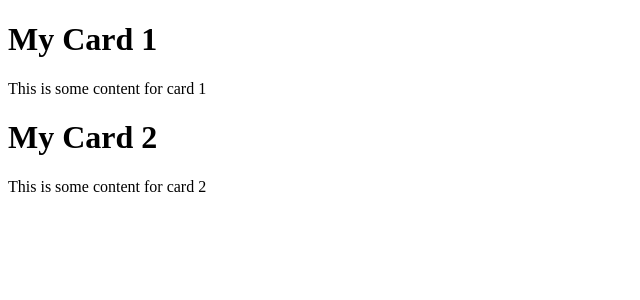
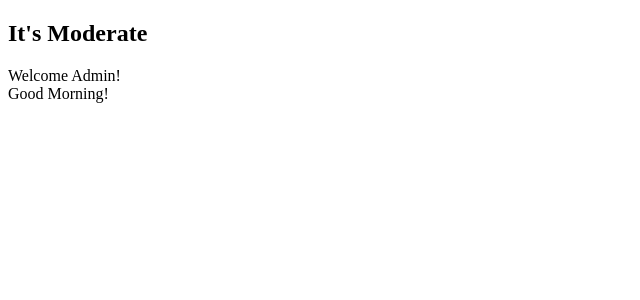
Before and after one commit to Adryel0713/Vite-React, a React (Vite) app: page / in a window 1280 px wide. Shown: the top 300 px of the page, without its empty margins (0-640 px from the left). Built offline with nearby package versions, Linux system fonts and the light colour scheme.

Commit message:
exercise_5

```diff
--- a/src/App.jsx
+++ b/src/App.jsx
@@ -1,23 +1,14 @@
-// import Person from "./Components/Person"
-// import Product from "./Components/Product"
-
-import Card from "./Components/Card"
+import Greeting from "./Components/Greeting"
+import UserStatus from "./Components/UserStatus"
+import Weather from "./Components/Weather"
 
 const App = () => {
   return (
-    <div>
-      {/* <Person name="Adryel" age={22}/>
-      <Product name="cadeira" price={125.00}/> */}
-
-      <Card>
-        <h1>My Card 1</h1>
-        <p>This is some content for card 1</p>
-      </Card>
-      <Card>
-        <h1>My Card 2</h1>
-        <p>This is some content for card 2</p>
-      </Card>
-    </div>
+    <section>
+      <Weather temperature={25.5}/>
+      <UserStatus/>
+      <Greeting timeOfDay="Morning"/>
+    </section>
   )
 }
 
--- a/src/Components/Card.jsx
+++ /dev/null
@@ -1,13 +0,0 @@
-// const Card = (props) => {
-//   return (
-//     <div>{props.children}</div>
-//   )
-// }
-
-const Card = ({children}) => {
-  return (
-    <div>{children}</div>
-  )
-}
-
-export default Card
--- /dev/null
+++ b/src/Components/Greeting.jsx
@@ -0,0 +1,12 @@
+const Greeting = (props) => {
+
+    const timeOfDay = props.timeOfDay;
+
+  return (
+    <div>
+        {timeOfDay === "Morning" ? "Good Morning!" : timeOfDay === "Afternoon" ? "Good Afternoon!" : null}
+    </div>
+  )
+}
+
+export default Greeting
--- /dev/null
+++ b/src/Components/UserStatus.jsx
@@ -0,0 +1,25 @@
+const UserStatus = () => {
+
+    const verify = () => {
+        const loggedIn = true;
+        const isAdmin = true;
+
+        if(loggedIn && isAdmin) {
+            return <div>Welcome Admin!</div>
+        }
+
+        if(loggedIn) {
+            return <div>Welcome User!</div>
+        }
+
+        return "You are not logged in";
+    }
+
+  return (
+    <div>
+        {verify()}
+    </div>
+  )
+}
+
+export default UserStatus
--- /dev/null
+++ b/src/Components/Weather.jsx
@@ -0,0 +1,26 @@
+const Weather = ({temperature}) => {
+
+
+
+    const temp = () => {
+
+        let weatherMsg;
+
+        if(temperature < 15){
+            weatherMsg = <h1>It's Cold</h1>
+        }else if(temperature >= 15 && temperature <= 30){
+            weatherMsg = <h1>It's Moderate</h1>
+        }else{
+            weatherMsg = <h1>It's Hot</h1>;
+        }
+
+        return weatherMsg;
+    }
+  return (
+    <div>
+        {temp()}
+    </div>
+  );
+};
+
+export default Weather
```
Also changed, not shown: src/Components/Person.jsx (deleted, +0 -10 lines), src/Components/Product.jsx (deleted, +0 -10 lines).
